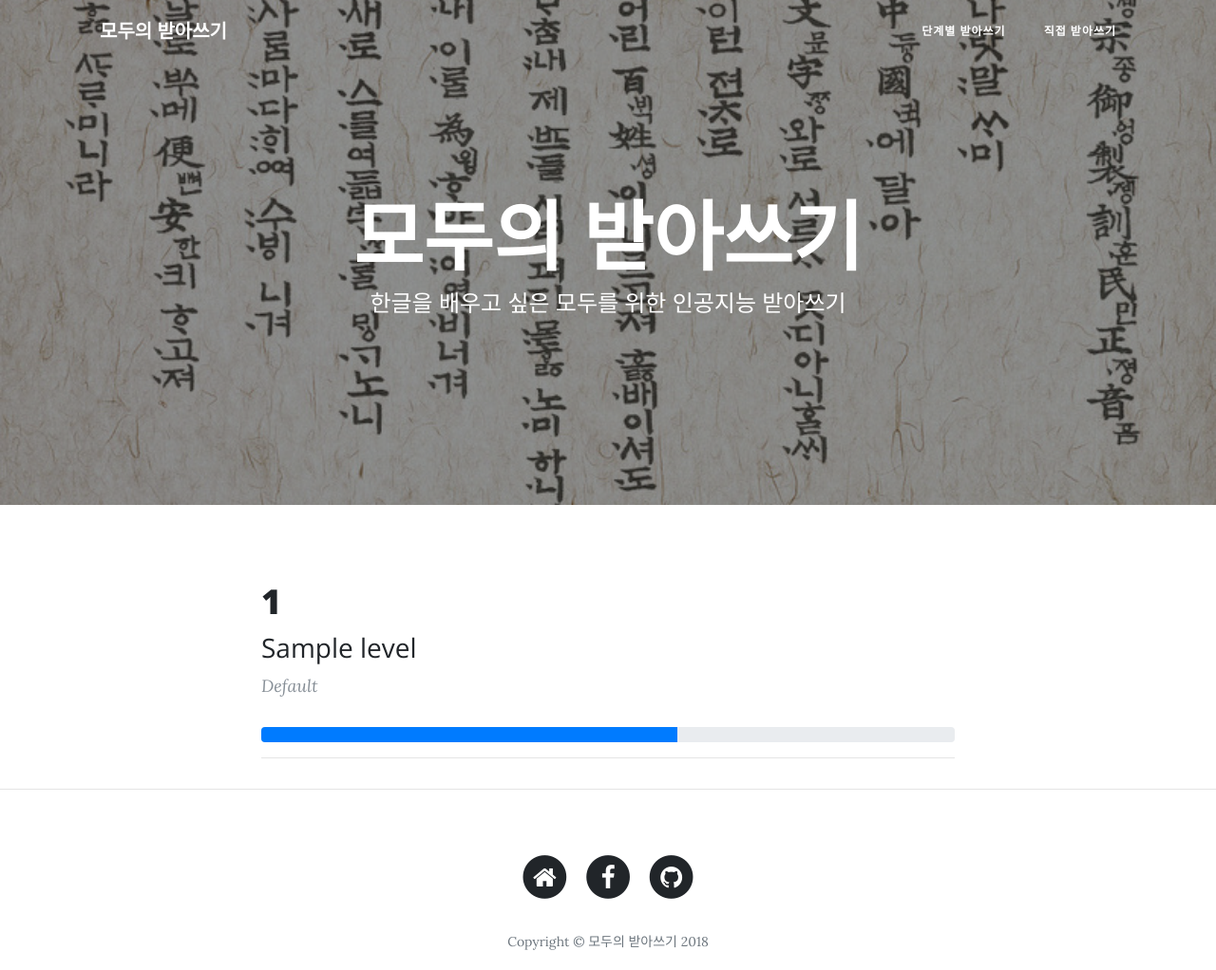
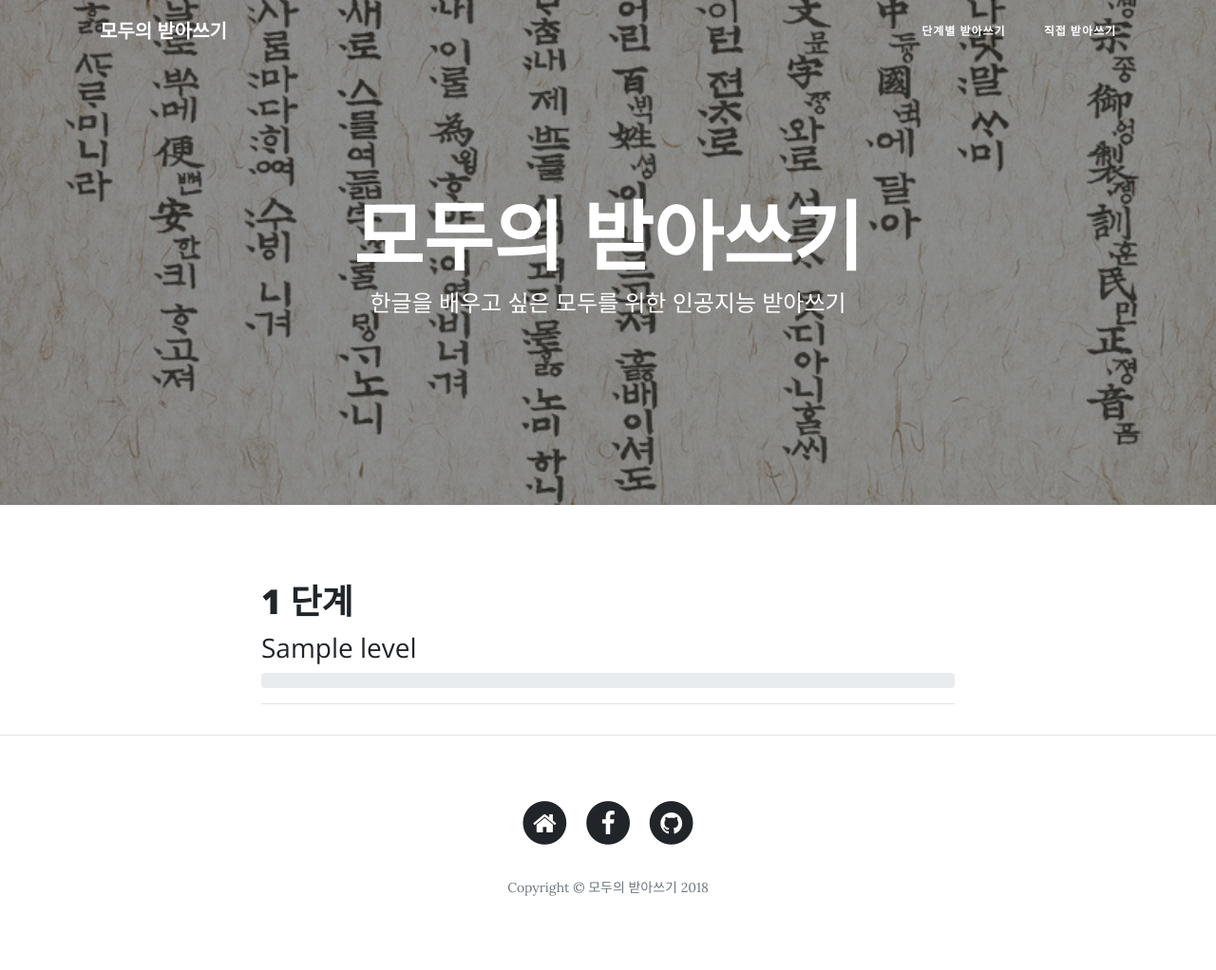
Before and after one commit to makerdark98/korean_tutor, a Django app: page /levels/ in a window 1280 px wide. Shown: the top 1022 px of the page at 95% size. After the commit the page ends 944 px from the top, so only its background shows below. Run offline with Django 3.2, Linux system fonts and the light colour scheme; tables that the repository leaves empty hold one stand-in row (values such as "Sample post"); some libraries are stand-ins or nearby versions.

Commit message:
changed level_list template

```diff
--- a/app/templates/level_list.html
+++ b/app/templates/level_list.html
@@ -10,17 +10,14 @@
         <div class="post-preview">
           <a href="{{ level.get_absolute_url }}">
             <h2 class="post-title">
-              {{ forloop.counter }}
+              {{ forloop.counter }} 단계
             </h2>
             <h3 class="post-subtitle">
               {{ level }}
             </h3>
           </a>
-          <p class="post-meta" id="{{ level.id }}">
-            <span class="label label-default">Default</span>
-          </p>
-          <div class="progress" id="{{ level.id }}" data-total="{{ level.problem_set.count }}">
-            <div class="progress-bar" role="progressbar" style="width: 60%;">
+          <div class="progress">
+            <div class="progress-bar" role="progressbar" id="{{ level.id }}" >
             </div>
           </div>
         </div>
@@ -32,9 +29,9 @@
 
 {% block extra_script %}
   <script>
-      $('.post-meta').each(function () {
-          if(localStorage.getItem($(this).attr('id')) != undefined){
-              {#$(this).#}
+      $('.progress-bar').each(function () {
+          if(localStorage.getItem('level_' + $(this).attr('id')) != undefined){
+              $(this).css('width', localStorage.getItem('level_' + $(this).attr('id')));
           }
       });
   </script>
```
